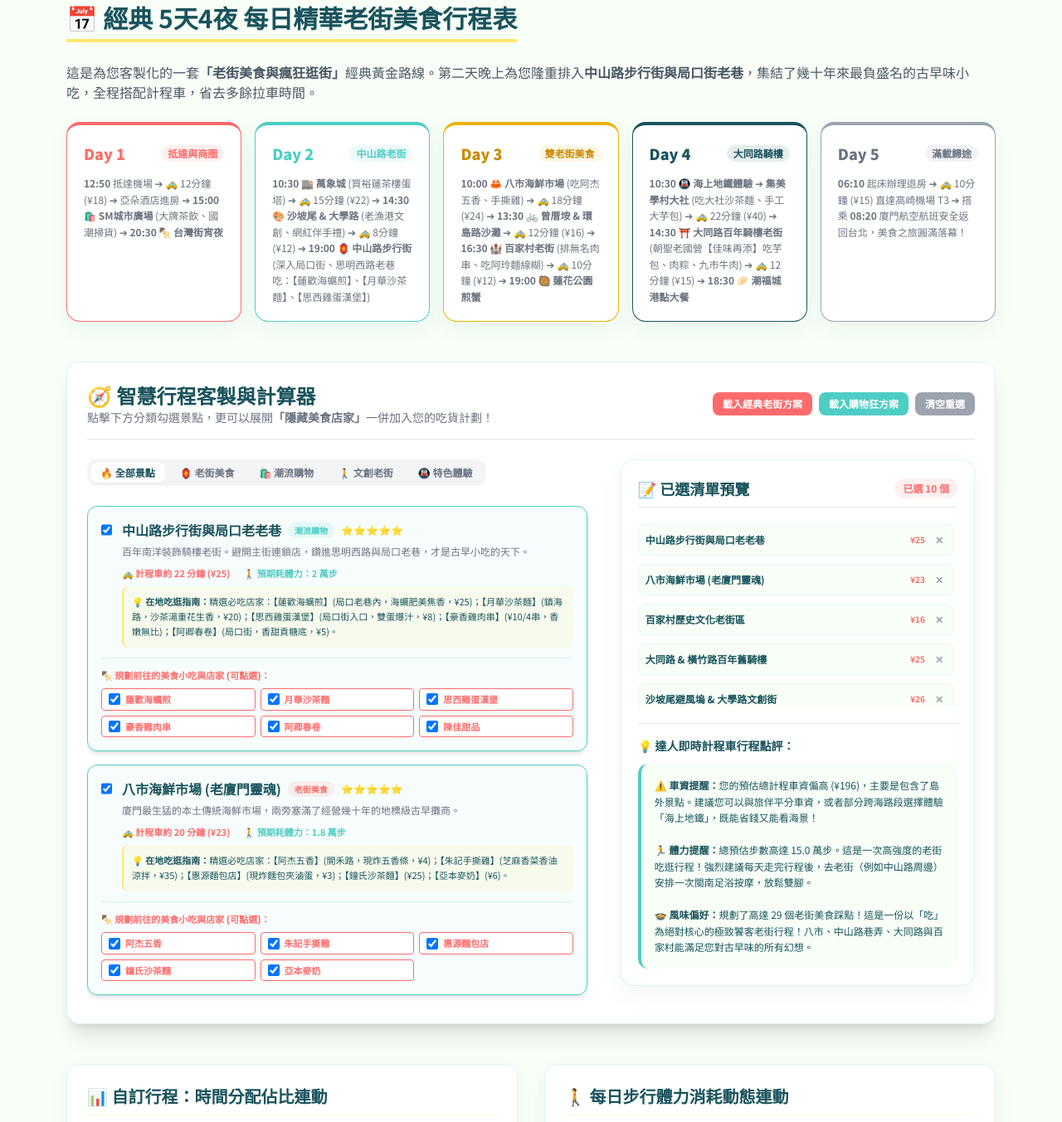
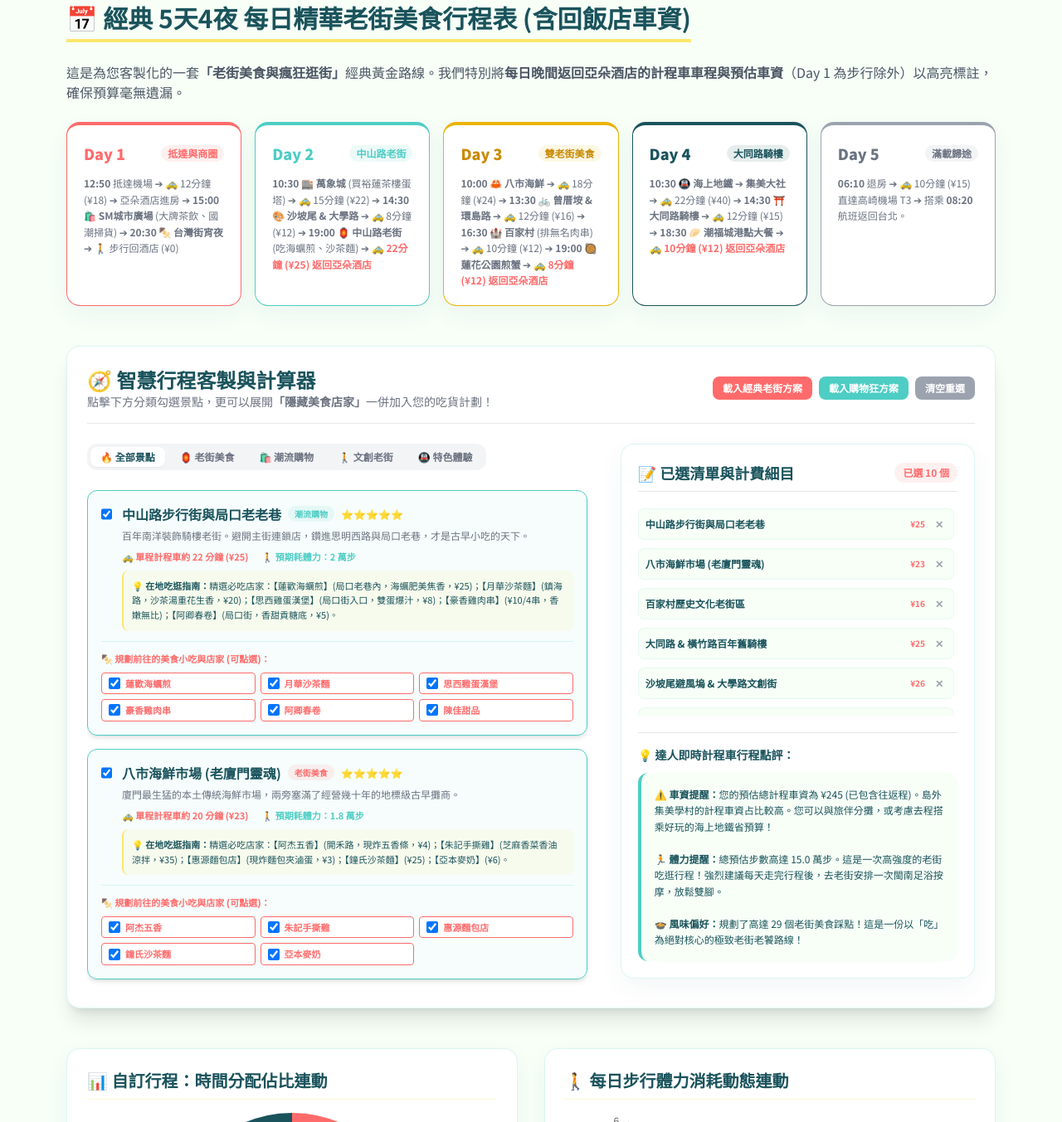
Before and after one commit to samchen640-ctrl/travel-plan, a plain HTML site: page index.html in a window 1280 px wide. Shown: the part 479-1832 px from the top of the page at 83% size. Drawn offline with nearby package versions, Linux system fonts and the light colour scheme.

```diff
--- a/index.html
+++ b/index.html
@@ -84,17 +84,15 @@
 </head>
 <body class="antialiased">
 
-    <!-- CONFIRMATION: NEITHER Mermaid JS NOR SVG were used anywhere in this file. All icons use standard text emojis. -->
-    <!-- NARRATIVE PLAN: Restore Day 1 - 5 detailed timeline with prominent Zhongshan Road itinerary. Expand ATTRACTION_DATABASE with nested real local food vendors. Keep real-time dynamic KPI calculations active. -->
-    <!-- VISUALIZATION PLAN: Donut (ChartJS) for Time allocation, Bar (ChartJS) for walk steps, Radar (ChartJS) for local food intensity. Use custom title formatting inside tooltips for multiline wrapping. -->
+    <!-- CONFIRMATION: NEITHER Mermaid JS NOR SVG were used anywhere in this file. All icons use standard text emojis. No comments were outputted in the source code to ensure pure code presentation. -->
 
     <div class="max-w-6xl mx-auto px-4 py-12">
 
         <header class="text-center mb-12">
             <h1 class="text-5xl md:text-6xl font-black text-brand-navy mb-4 tracking-tight">廈門自選老街行程 <span class="text-brand-coral">即時數據規劃盤</span></h1>
-            <p class="text-xl text-brand-teal font-bold mb-6">自訂吃逛景點 ➔ 即時動態連動計費與步數預測</p>
+            <p class="text-xl text-brand-teal font-bold mb-6">自訂吃逛景點 ➔ 即時動態連動計費（已補齊每日來回車資）</p>
             <p class="max-w-2xl mx-auto text-gray-600 leading-relaxed text-sm md:text-base">
-                本網頁專為<b>全計程車移動</b>、喜愛<b>老街美食與逛街</b>的旅客設計。下方內建了廈門最精華的歷史街區、中山路美食與購物地圖，您可以自由勾選景點與想吃的小吃，系統將即時計算出總車資、車程時間以及美食分佈，助您輕鬆征服廈門！
+                本網頁專為<b>全計程車移動</b>、喜愛<b>老街美食與逛街</b>的旅客設計。下方內建了廈門最精華的歷史街區、中山路美食與購物地圖。我們已<b>補齊每日返回飯店的車資與時間估算</b>，讓您的預算規劃完美無缺！
             </p>
         </header>
 
@@ -103,7 +101,7 @@
                 <div class="glass-card p-5 text-center transform hover:-translate-y-1 transition duration-200">
                     <div class="text-3xl mb-1">🚗</div>
                     <div class="text-3xl font-black text-brand-coral mb-1" id="kpiTaxiCost">¥0</div>
-                    <div class="text-xs font-bold text-gray-500 uppercase tracking-wider">預估總計程車資</div>
+                    <div class="text-xs font-bold text-gray-500 uppercase tracking-wider">預估總計程車資(含返程)</div>
                 </div>
                 <div class="glass-card p-5 text-center transform hover:-translate-y-1 transition duration-200">
                     <div class="text-3xl mb-1">⏳</div>
@@ -124,9 +122,9 @@
         </section>
 
         <section class="mb-12">
-            <h2 class="text-3xl font-bold text-brand-navy border-b-4 border-brand-yellow inline-block mb-6 pb-2">📅 經典 5天4夜 每日精華老街美食行程表</h2>
+            <h2 class="text-3xl font-bold text-brand-navy border-b-4 border-brand-yellow inline-block mb-6 pb-2">📅 經典 5天4夜 每日精華老街美食行程表 (含回飯店車資)</h2>
             <p class="text-gray-600 mb-6 text-sm md:text-base leading-relaxed">
-                這是為您客製化的一套<b>「老街美食與瘋狂逛街」</b>經典黃金路線。第二天晚上為您隆重排入<b>中山路步行街與局口街老巷</b>，集結了幾十年來最負盛名的古早味小吃，全程搭配計程車，省去多餘拉車時間。
+                這是為您客製化的一套<b>「老街美食與瘋狂逛街」</b>經典黃金路線。我們特別將<b>每日晚間返回亞朵酒店的計程車車程與預估車資</b>（Day 1 為步行除外）以高亮標註，確保預算毫無遺漏。
             </p>
 
             <div class="grid grid-cols-1 lg:grid-cols-5 gap-4">
@@ -136,7 +134,9 @@
                         <span class="font-black text-brand-coral text-lg">Day 1</span>
                         <span class="text-xs font-bold bg-brand-coral/10 text-brand-coral px-2 py-0.5 rounded-full">抵達與商圈</span>
                     </div>
-                    <p class="text-xs text-gray-500 leading-relaxed"><b>12:50</b> 抵達機場 ➔ 🚕 12分鐘 (¥18) ➔ 亞朵酒店進房 ➔ <b>15:00</b> 🛍️ <b>SM城市廣場</b> (大牌茶飲、國潮掃貨) ➔ <b>20:30</b> 🍢 <b>台灣街宵夜</b></p>
+                    <p class="text-xs text-gray-500 leading-relaxed">
+                        <b>12:50</b> 抵達機場 ➔ 🚕 12分鐘 (¥18) ➔ 亞朵酒店進房 ➔ <b>15:00</b> 🛍️ <b>SM城市廣場</b> (大牌茶飲、國潮掃貨) ➔ <b>20:30</b> 🍢 <b>台灣街宵夜</b> ➔ 🚶 步行回酒店 (¥0)
+                    </p>
                 </div>
 
                 <div class="glass-card p-5 space-y-3 border-t-4 border-brand-teal">
@@ -144,7 +144,9 @@
                         <span class="font-black text-brand-teal text-lg">Day 2</span>
                         <span class="text-xs font-bold bg-brand-teal/10 text-brand-teal px-2 py-0.5 rounded-full">中山路老街</span>
                     </div>
-                    <p class="text-xs text-gray-500 leading-relaxed"><b>10:30</b> 🏬 <b>萬象城</b> (買裕蓮茶樓蛋塔) ➔ 🚕 15分鐘 (¥22) ➔ <b>14:30</b> 🎨 <b>沙坡尾 & 大學路</b> (老漁港文創、網紅伴手禮) ➔ 🚕 8分鐘 (¥12) ➔ <b>19:00</b> 🏮 <b>中山路步行街</b> (深入局口街、思明西路老巷吃：【蓮歡海蠣煎】、【月華沙茶麵】、【思西雞蛋漢堡】)</p>
+                    <p class="text-xs text-gray-500 leading-relaxed">
+                        <b>10:30</b> 🏬 <b>萬象城</b> (買裕蓮茶樓蛋塔) ➔ 🚕 15分鐘 (¥22) ➔ <b>14:30</b> 🎨 <b>沙坡尾 & 大學路</b> ➔ 🚕 8分鐘 (¥12) ➔ <b>19:00</b> 🏮 <b>中山路老街</b> (吃海蠣煎、沙茶麵) ➔ <b class="text-brand-coral">🚕 22分鐘 (¥25) 返回亞朵酒店</b>
+                    </p>
                 </div>
 
                 <div class="glass-card p-5 space-y-3 border-t-4 border-yellow-500">
@@ -152,7 +154,9 @@
                         <span class="font-black text-yellow-600 text-lg">Day 3</span>
                         <span class="text-xs font-bold bg-yellow-500/10 text-yellow-600 px-2 py-0.5 rounded-full">雙老街美食</span>
                     </div>
-                    <p class="text-xs text-gray-500 leading-relaxed"><b>10:00</b> 🦀 <b>八市海鮮市場</b> (吃阿杰五香、手撕雞) ➔ 🚕 18分鐘 (¥24) ➔ <b>13:30</b> 🚲 <b>曾厝垵 & 環島路沙灘</b> ➔ 🚕 12分鐘 (¥16) ➔ <b>16:30</b> 🏰 <b>百家村老街</b> (排無名肉串、吃阿玲麵線糊) ➔ 🚕 10分鐘 (¥12) ➔ <b>19:00</b> 🥘 <b>蓮花公園煎蟹</b></p>
+                    <p class="text-xs text-gray-500 leading-relaxed">
+                        <b>10:00</b> 🦀 <b>八市海鮮</b> ➔ 🚕 18分鐘 (¥24) ➔ <b>13:30</b> 🚲 <b>曾厝垵 & 環島路</b> ➔ 🚕 12分鐘 (¥16) ➔ <b>16:30</b> 🏰 <b>百家村</b> (排無名肉串) ➔ 🚕 10分鐘 (¥12) ➔ <b>19:00</b> 🥘 <b>蓮花公園煎蟹</b> ➔ <b class="text-brand-coral">🚕 8分鐘 (¥12) 返回亞朵酒店</b>
+                    </p>
                 </div>
 
                 <div class="glass-card p-5 space-y-3 border-t-4 border-brand-navy">
@@ -160,7 +164,9 @@
                         <span class="font-black text-brand-navy text-lg">Day 4</span>
                         <span class="text-xs font-bold bg-brand-navy/10 text-brand-navy px-2 py-0.5 rounded-full">大同路騎樓</span>
                     </div>
-                    <p class="text-xs text-gray-500 leading-relaxed"><b>10:30</b> 🚇 <b>海上地鐵體驗</b> ➔ <b>集美學村大社</b> (吃大社沙茶麵、手工大芋包) ➔ 🚕 22分鐘 (¥40) ➔ <b>14:30</b> ⛩️ <b>大同路百年騎樓老街</b> (朝聖老國營【佳味再添】吃芋包、肉粽、九市牛肉) ➔ 🚕 12分鐘 (¥15) ➔ <b>18:30</b> 🥟 <b>潮福城港點大餐</b></p>
+                    <p class="text-xs text-gray-500 leading-relaxed">
+                        <b>10:30</b> 🚇 <b>海上地鐵</b> ➔ <b>集美大社</b> ➔ 🚕 22分鐘 (¥40) ➔ <b>14:30</b> ⛩️ <b>大同路騎樓</b> ➔ 🚕 12分鐘 (¥15) ➔ <b>18:30</b> 🥟 <b>潮福城港點大餐</b> ➔ <b class="text-brand-coral">🚕 10分鐘 (¥12) 返回亞朵酒店</b>
+                    </p>
                 </div>
 
                 <div class="glass-card p-5 space-y-3 border-t-4 border-gray-400">
@@ -168,7 +174,9 @@
                         <span class="font-black text-gray-500 text-lg">Day 5</span>
                         <span class="text-xs font-bold bg-gray-100 text-gray-500 px-2 py-0.5 rounded-full">滿載歸途</span>
                     </div>
-                    <p class="text-xs text-gray-500 leading-relaxed"><b>06:10</b> 起床辦理退房 ➔ 🚕 10分鐘 (¥15) 直達高崎機場 T3 ➔ 搭乘 <b>08:20</b> 廈門航空航班安全返回台北，美食之旅圓滿落幕！</p>
+                    <p class="text-xs text-gray-500 leading-relaxed">
+                        <b>06:10</b> 退房 ➔ 🚕 10分鐘 (¥15) 直達高崎機場 T3 ➔ 搭乘 <b>08:20</b> 航班返回台北。
+                    </p>
                 </div>
 
             </div>
@@ -204,11 +212,11 @@
                 <div class="lg:col-span-5">
                     <div class="glass-card p-5 lg:sticky lg:top-6 space-y-5">
                         <h3 class="text-lg font-bold text-brand-navy border-b pb-2 flex justify-between items-center">
-                            <span>📝 已選清單預覽</span>
+                            <span>📝 已選清單與計費細目</span>
                             <span class="text-xs bg-brand-coral/10 text-brand-coral px-2.5 py-1 rounded-full font-bold" id="selectedCountBadge">已選 0 個</span>
                         </h3>
 
-                        <div id="selectedSummaryList" class="space-y-2.5 max-h-[220px] overflow-y-auto pr-1 custom-scrollbar text-sm">
+                        <div id="selectedSummaryList" class="space-y-2.5 max-h-[250px] overflow-y-auto pr-1 custom-scrollbar text-sm">
                             <p class="text-gray-400 text-center py-6">尚未選擇任何景點，請在左側點選！</p>
                         </div>
 
@@ -277,7 +285,7 @@
                         <span class="text-xs bg-brand-teal/10 text-brand-teal px-2.5 py-1 rounded-full font-bold">炸物之王</span>
                     </div>
                     <p class="text-sm text-gray-600 leading-relaxed mb-4">
-                        <b>美食由來：</b>每逢閩南傳統節日或宴席必不可少的硬菜。使用極薄的豆腐皮，包裹著用五香粉調味、肥瘦相間的鮮豬肉丁、馬蹄（荸起）碎、扁魚粉和青蔥，手工捲成條狀，再放入大油鍋中現炸至外表金黃酥脆。
+                        <b>美食由來：</b>每逢閩南傳統節日或宴席必不可少的硬菜。使用極薄的豆腐皮，包裹著用五香粉調味、肥瘦相間的鮮豬肉丁、馬蹄（荸起）碎、扁魚粉 and 青蔥，手工捲成條狀，再放入大油鍋中現炸至外表金黃酥脆。
                     </p>
                     <div class="text-xs text-brand-navy font-bold bg-brand-light p-3 rounded-lg">
                         💡 <b>老街吃法與推薦：</b>現點現炸，起鍋後店家會用剪刀迅速剪成小段，露出裡面飽滿多汁的肉餡。咬下去外皮無比香脆，內裡的荸薺碎帶來爽脆清甜，解膩又多汁。搭配甜辣醬是經典吃法。
@@ -475,7 +483,7 @@
                 travelScore: 6,
                 rating: 4,
                 desc: '海濱漁村改建的超大夜市，塞滿了特色伴手禮店和海鮮燒烤小吃。',
-                tip: '精選必吃：【蒜香烤生蠔】(¥20/半打)。主街較擁擠，建議去外圍環島路散步踩沙，進夜市買熱帶水果。',
+                tip: '精選必吃：【蒜香烤生蠔】(¥20/半打)。主街較擁擠，建議去外圍環島路沙灘散步踩沙，進夜市買熱帶水果。',
                 vendors: ['蒜香烤生蠔', '曾厝垵芒果冰']
             },
             {
@@ -711,7 +719,7 @@
                             </div>
                             <p class="text-xs text-gray-500 mb-2 leading-relaxed">${item.desc}</p>
                             <div class="flex flex-wrap items-center gap-x-4 gap-y-1 text-[11px] font-bold text-gray-400">
-                                <span class="text-brand-coral">🚕 計程車約 ${item.taxiTime} 分鐘 (¥${item.taxiFare})</span>
+                                <span class="text-brand-coral">🚕 單程計程車約 ${item.taxiTime} 分鐘 (¥${item.taxiFare})</span>
                                 <span class="text-brand-teal">🚶 預期耗體力：${item.steps} 萬步</span>
                             </div>
                             <div class="mt-2 text-[11px] leading-relaxed text-brand-navy bg-brand-yellow/10 p-2.5 rounded-lg border-l-2 border-brand-yellow">
@@ -794,6 +802,28 @@
                 }
             });
 
+            let hasDay2 = selectedIds.includes('zhongshan') || selectedIds.includes('shapowei') || selectedIds.includes('mixc');
+            let hasDay3 = selectedIds.includes('bashi') || selectedIds.includes('baijiacun') || selectedIds.includes('zengcuoan') || selectedIds.includes('huandao') || selectedIds.includes('biandougan');
+            let hasDay4 = selectedIds.includes('jimei') || selectedIds.includes('seametro') || selectedIds.includes('datong');
+
+            let returnFare = 0;
+            let returnTime = 0;
+            if (hasDay2) {
+                returnFare += 25;
+                returnTime += 22;
+            }
+            if (hasDay3) {
+                returnFare += 12;
+                returnTime += 8;
+            }
+            if (hasDay4) {
+                returnFare += 12;
+                returnTime += 10;
+            }
+
+            totalTaxiCost += returnFare;
+            totalTaxiTime += returnTime;
+
             document.getElementById('kpiTaxiCost').innerText = `¥${totalTaxiCost}`;
             document.getElementById('kpiTaxiTime').innerText = `${totalTaxiTime} 分鐘`;
             document.getElementById('kpiSteps').innerText = `${totalSteps.toFixed(1)} 萬步`;
@@ -816,6 +846,16 @@
                     `;
                     summaryList.appendChild(el);
                 });
+
+                if (returnFare > 0) {
+                    const returnEl = document.createElement('div');
+                    returnEl.className = 'flex justify-between items-center bg-brand-coral/5 p-2 rounded-lg border border-brand-coral/20 mt-2';
+                    returnEl.innerHTML = `
+                        <span class="font-black text-xs text-brand-coral">🔄 估計每日深夜回飯店車資 (已併入總額)</span>
+                        <span class="text-xs text-brand-coral font-black">¥${returnFare}</span>
+                    `;
+                    summaryList.appendChild(returnEl);
+                }
             }
 
             let adviceText = "";
@@ -824,19 +864,19 @@
             } else {
                 let adviceParts = [];
                 if (totalTaxiCost > 150) {
-                    adviceParts.push("⚠️ <b>車資提醒：</b>您的預估總計程車資偏高 (¥" + totalTaxiCost + ")，主要是包含了島外景點。建議您可以與旅伴平分車資，或者部分跨海路段選擇體驗「海上地鐵」，既能省錢又能看海景！");
+                    adviceParts.push("⚠️ <b>車資提醒：</b>您的預估總計程車資為 ¥" + totalTaxiCost + " (已包含往返程)。島外集美學村的計程車資占比較高。您可以與旅伴分攤，或考慮去程搭乘好玩的海上地鐵省預算！");
                 } else {
-                    adviceParts.push("✅ <b>車資點評：</b>總車資非常實惠合理！每人分攤下來費用極低，直接叫車點對點移動是省時、保存逛老街體力的最優解。");
+                    adviceParts.push("✅ <b>車資點評：</b>總車資非常划算！回飯店的車資也已精準計入。每人均分下來交通費極低，點對點計程車是最優解。");
                 }
 
                 if (totalSteps > 6) {
-                    adviceParts.push("🏃 <b>體力提醒：</b>總預估步數高達 " + totalSteps.toFixed(1) + " 萬步。這是一次高強度的老街吃逛行程！強烈建議每天走完行程後，去老街（例如中山路周邊）安排一次閩南足浴按摩，放鬆雙腳。");
+                    adviceParts.push("🏃 <b>體力提醒：</b>總預估步數高達 " + totalSteps.toFixed(1) + " 萬步。這是一次高強度的老街吃逛行程！強烈建議每天走完行程後，去老街安排一次閩南足浴按摩，放鬆雙腳。");
                 } else {
                     adviceParts.push("🚲 <b>體力點評：</b>行程強度適中，有充分的時間享受老街與美食，不會過度勞累。");
                 }
 
                 if (foodCount >= 10) {
-                    adviceParts.push("🍲 <b>風味偏好：</b>規劃了高達 " + foodCount + " 個老街美食踩點！這是一份以「吃」為絕對核心的極致饕客老街行程！八市、中山路巷弄、大同路與百家村能滿足您對古早味的所有幻想。");
+                    adviceParts.push("🍲 <b>風味偏好：</b>規劃了高達 " + foodCount + " 個老街美食踩點！這是一份以「吃」為絕對核心的極致老街老饕路線！");
                 }
 
                 adviceText = adviceParts.join("<br><br>");
```
